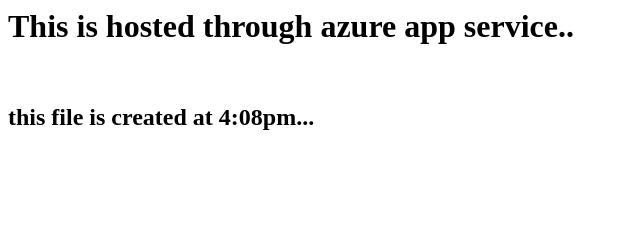
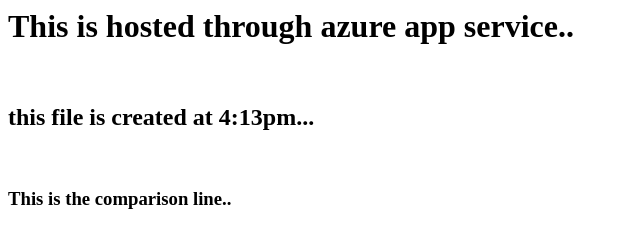
Before and after one commit to alamshkh/azure-repo, a plain HTML site: page index.html in a window 1280 px wide. Shown: the whole page, without its empty margins (0-640 px from the left). Drawn offline with Linux system fonts and the light colour scheme.

Commit message:
my new commit...

```diff
--- a/index.html
+++ b/index.html
@@ -1,2 +1,3 @@
 <h1>  This is hosted through azure app service..</h1><br>
-<h2>  this file is created at 4:08pm...</h2>
+<h2>  this file is created at 4:13pm...</h2>
+<br><h3>  This is the comparison line..</h3>
```
